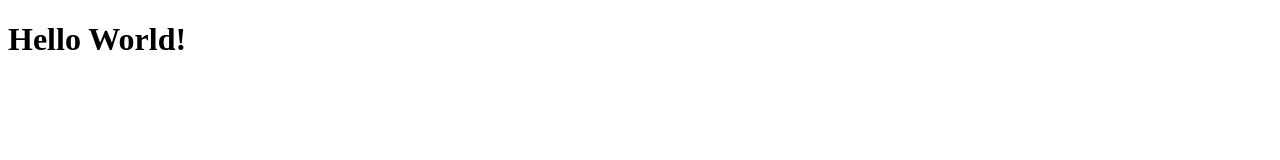
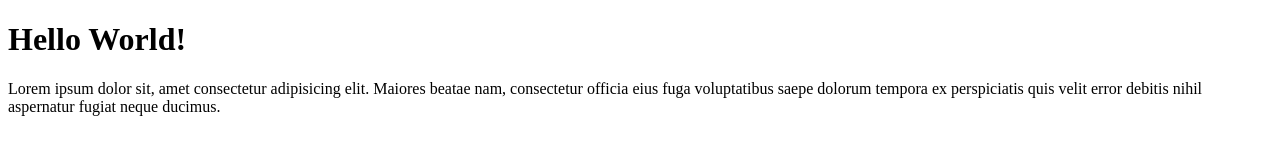
Before and after one commit to Ammarzf/wpu-git-test, a plain HTML site: page index.html in a window 1280 px wide. Drawn offline with Linux system fonts and the light colour scheme.

Commit message:
menambahkan paragraf

```diff
--- a/index.html
+++ b/index.html
@@ -7,5 +7,6 @@
 </head>
 <body>
     <h1>Hello World!</h1>
+    <p>Lorem ipsum dolor sit, amet consectetur adipisicing elit. Maiores beatae nam, consectetur officia eius fuga voluptatibus saepe dolorum tempora ex perspiciatis quis velit error debitis nihil aspernatur fugiat neque ducimus.</p>
 </body>
 </html>
```
